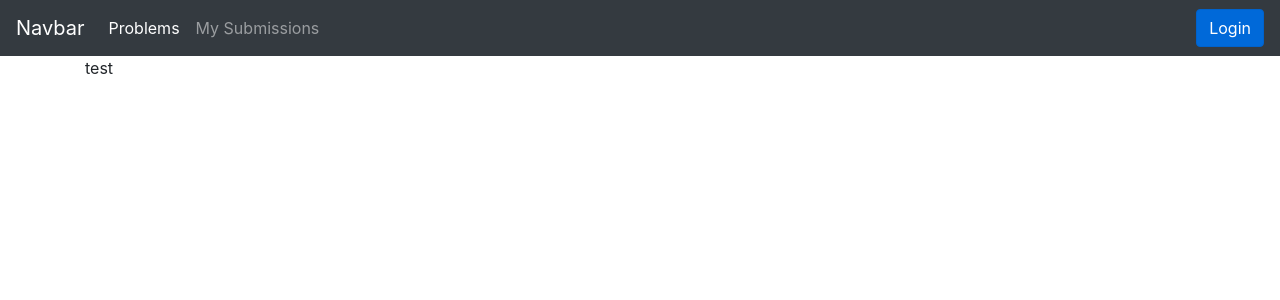
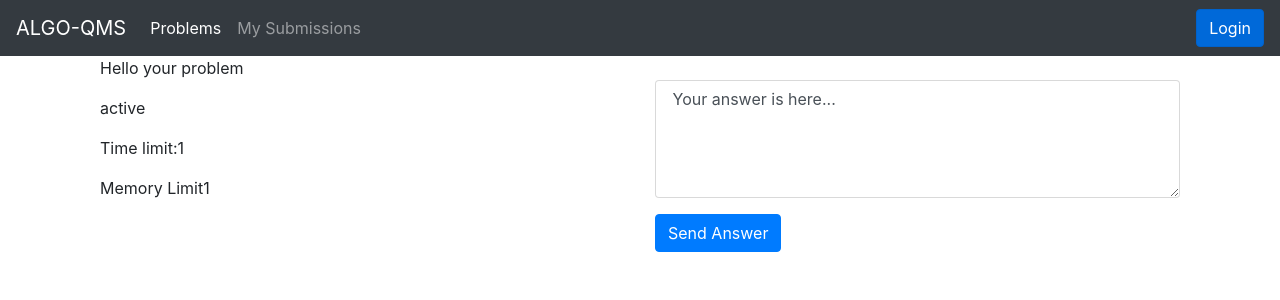
Before and after one commit to inzva/Algo-QMS, a Django app: page /1/ in a window 1280 px wide. Shown: the top 300 px of the page. Run offline with Django 3.2, Linux system fonts and the light colour scheme; tables that the repository leaves empty hold one stand-in row (values such as "Sample post"); some libraries are stand-ins or nearby versions.

Commit message:
Added problem detail page

```diff
--- a/main/views.py
+++ b/main/views.py
@@ -19,6 +19,11 @@ class ProblemDetail(DetailView):
     def get_absolute_url(self):
         return reverse('ProblemDetail', kwargs={'slug': self.pk})
 
+    def get_object(self, queryset=None):
+        problem_id = self.kwargs['pk']
+        problem_detail = Problem.objects.get(id=problem_id)
+        return problem_detail
+
 
 class SubmissionList(LoginRequiredMixin, ListView):
     model = Submission
--- a/templates/layout.html
+++ b/templates/layout.html
@@ -17,7 +17,7 @@
 
 {% block navbar %}
     <nav class="navbar navbar-expand-md navbar-dark bg-dark">
-        <a class="navbar-brand" href="#">Navbar</a>
+        <a class="navbar-brand" href="#">ALGO-QMS</a>
         <button class="navbar-toggler" type="button" data-toggle="collapse" data-target="#navbar"
                 aria-controls="navbar" aria-expanded="false" aria-label="Toggle navigation">
             <span class="navbar-toggler-icon"></span>
@@ -38,6 +38,7 @@
     </nav>
 {% endblock %}
 
+
 <div class="container">
 
     {% block content %}{% endblock %}
--- a/templates/problem.detail.html
+++ b/templates/problem.detail.html
@@ -1,5 +1,29 @@
 {% extends 'layout.html' %}
 
+
 {% block content %}
-    {{ 'test' }}
-{% endblock %}
+  <div class="container col-lg-12">
+    <div class="row">
+      <div class="form-group col-lg-6">
+        <p> {{ 'Hello your problem' }}</p>
+        <p> {{ problem.statement }}</p>
+        <p> {{'Time limit:'}}{{  problem.time_limit }}</p>
+        <p> {{ 'Memory Limit' }}{{ problem.memory_limit }}</p>
+
+
+
+      </div>
+      <div class="form-group col-lg-6">
+        <form>
+        <div class="form-group">
+          <label for="comment"></label>
+          <textarea class="form-control" rows="5" id="answer"> {{ 'Your answer is here...' }}</textarea>
+        </div>
+        <button type="button" class="btn btn-primary">Send Answer</button>
+
+      </form>
+      </div>
+    </div>
+</div>
+
+{% endblock%}
```
